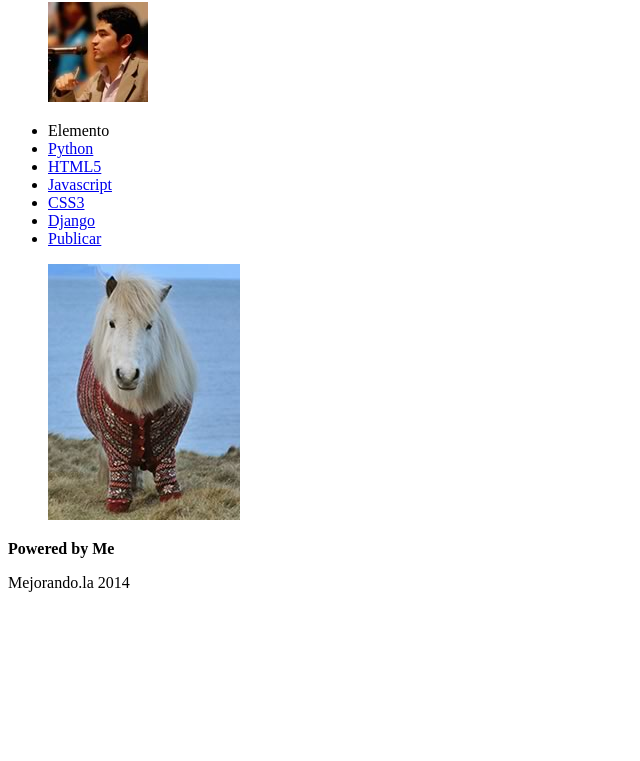
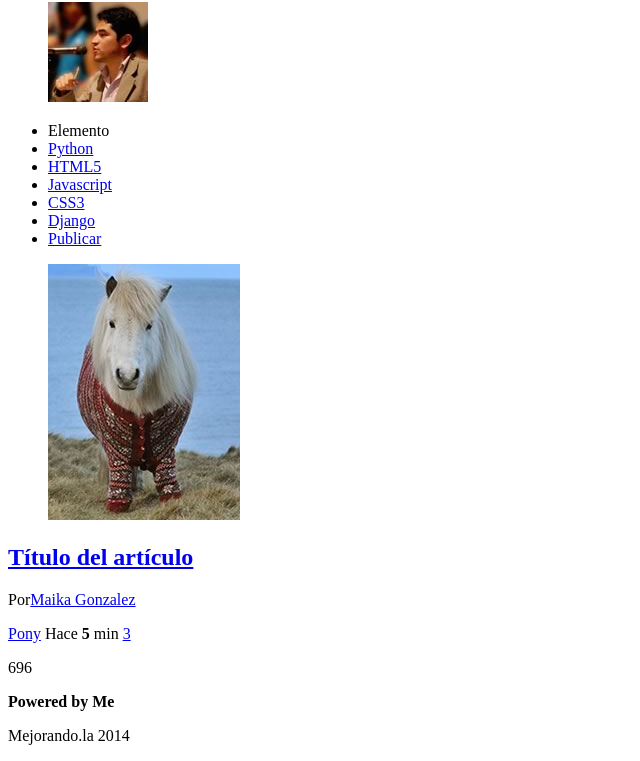
Before and after one commit to DCueto/Puls2014-Europa, a plain HTML site: page index.html in a window 1280 px wide. Shown: the part 258-1019 px from the top of the page, without its empty margins (0-640 px from the left). Before the commit the page ends 866 px from the top, so only its background shows below. Drawn offline with Linux system fonts and the light colour scheme.

Commit message:
Primera clase finalizada

```diff
--- a/index.html
+++ b/index.html
@@ -30,6 +30,19 @@
 			<figure class="imagen_item">
 				<img src="imagen.jpg" />
 			</figure>
+			<h2 class="titulo_item"><a href="#">Título del artículo</a></h2>
+			<p class="autor_item">Por<a href="#">Maika Gonzalez</a></p>
+			<p class="datos_item">
+				<a href="#" class="tag_item">Pony</a>
+				<span class="fecha_item">Hace <strong>5</strong> min</span>
+				<a href="#" class="comentarios_item">3</a>
+				<a href="#" class="guardar_item"></a>
+			</p>
+			<p class="votacion">
+				<a href="#" class="up"></a>
+				696
+				<a href="#" class="down"></a>
+			</p>
 		</article>
 	</section>
 	<footer>
```
